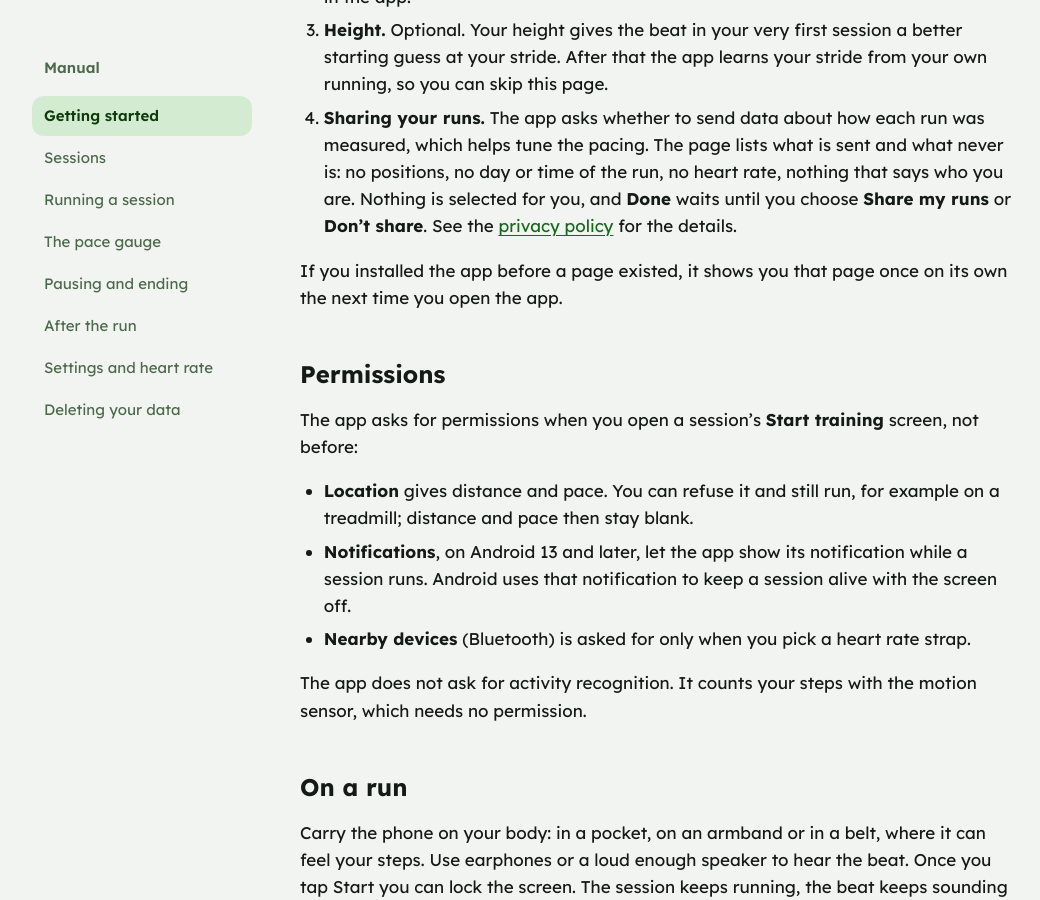
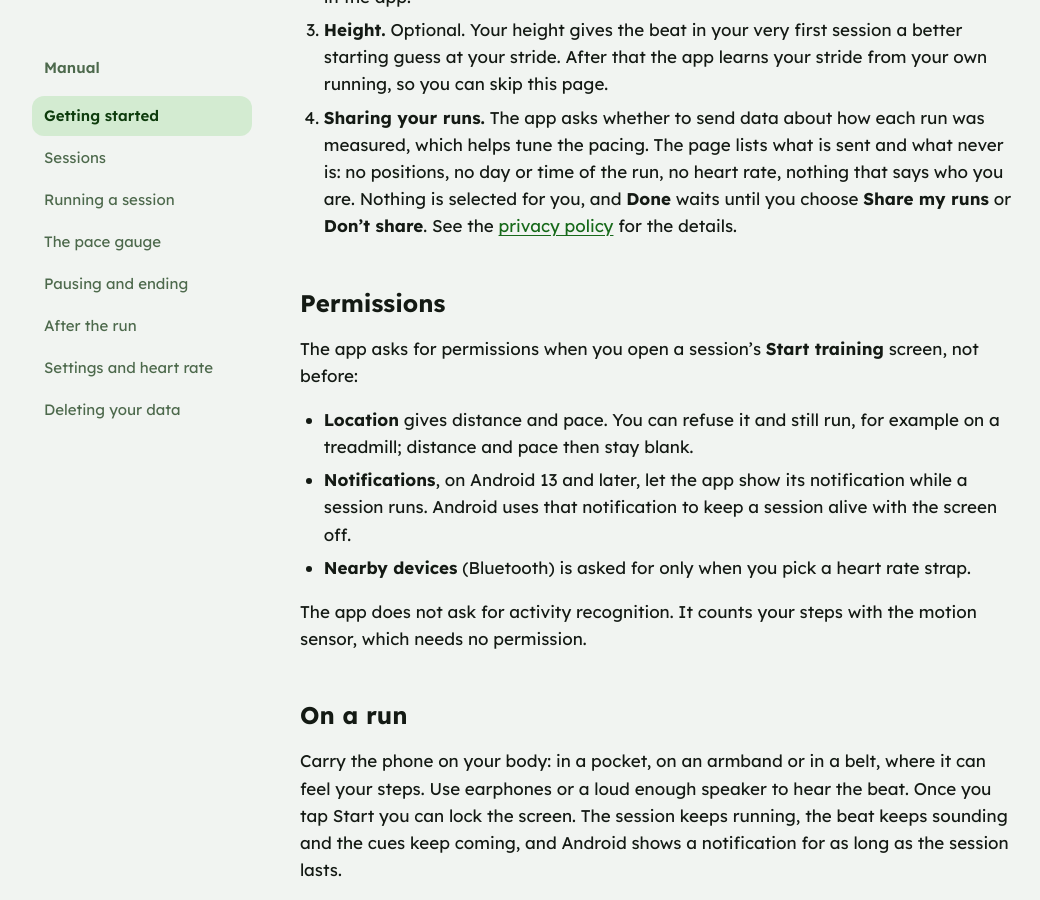
Before and after one commit to joergdietrich/ThePacer-Web, a Jekyll site: the page built from manual/getting-started.md, in a window 1280 px wide and 900 px high, scrolled down 1903 px. Shown: the whole window, without its empty margins (92-1132 px from the left). Built offline with Jekyll 4.4.1, drawn with Linux system fonts in a browser that asks for light colours.

Commit message:
Update getting-started.md

```diff
--- a/manual/getting-started.md
+++ b/manual/getting-started.md
@@ -20,7 +20,6 @@ The first time you open the app, it asks four questions, one per page. You can c
 3. **Height.** Optional. Your height gives the beat in your very first session a better starting guess at your stride. After that the app learns your stride from your own running, so you can skip this page.
 4. **Sharing your runs.** The app asks whether to send data about how each run was measured, which helps tune the pacing. The page lists what is sent and what never is: no positions, no day or time of the run, no heart rate, nothing that says who you are. Nothing is selected for you, and **Done** waits until you choose **Share my runs** or **Don't share**. See the [privacy policy]({{ '/privacy/' | relative_url }}) for the details.
 
-If you installed the app before a page existed, it shows you that page once on its own the next time you open the app.
 
 ## Permissions
 
```
